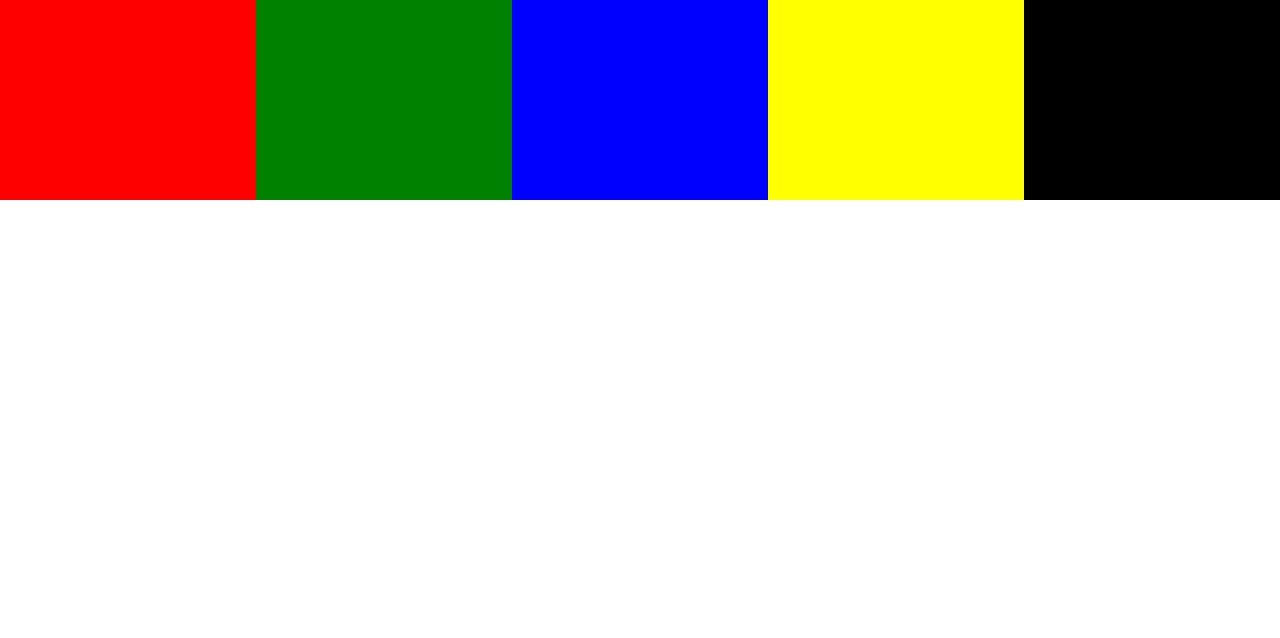
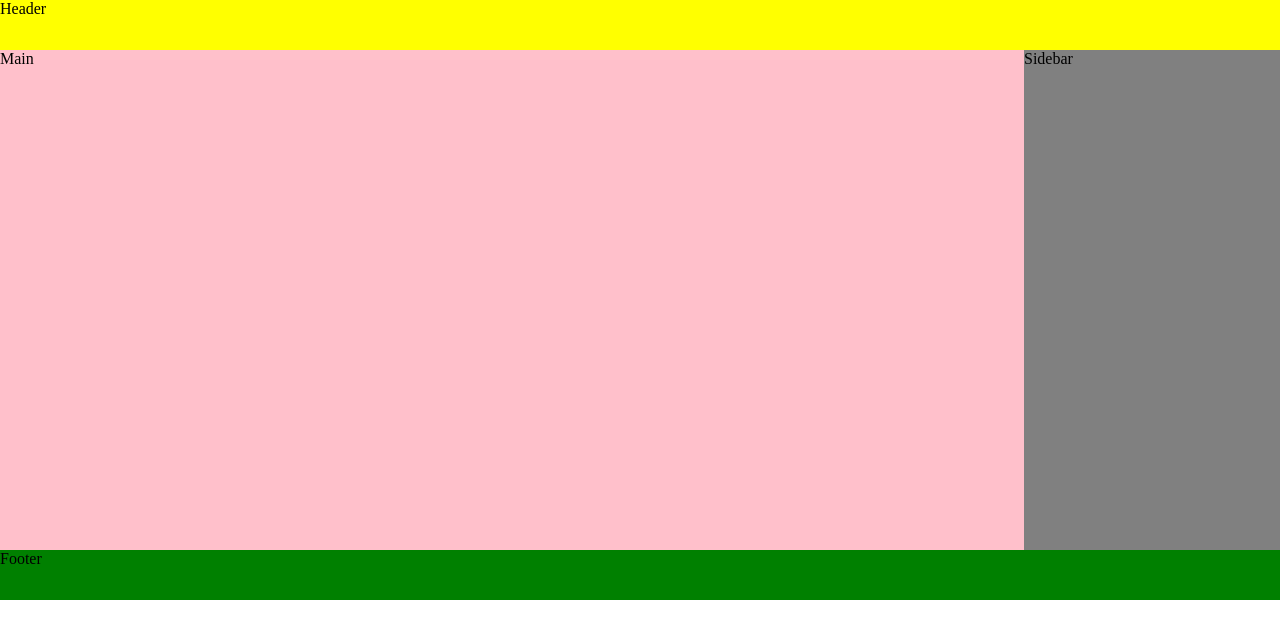
Before and after one commit to RomanHrynko/Gromcode, a plain HTML site: page index.html in a window 1280 px wide. Drawn offline with nearby package versions, Linux system fonts and the light colour scheme.

Commit message:
lesson 9 task 3

```diff
--- a/index.html
+++ b/index.html
@@ -2,21 +2,20 @@
 <html lang="en">
   <head>
     <meta charset="UTF-8" />
-    <title>Block</title>
+    <title>Document</title>
     <link
       rel="stylesheet"
       href="https://cdnjs.cloudflare.com/ajax/libs/normalize/8.0.1/normalize.min.css"
       integrity="sha256-l85OmPOjvil/SOvVt3HnSSjzF1TUMyT9eV0c2BzEGzU="
       crossorigin="anonymous"
     />
-    <link rel="stylesheet" href="style.css" />
+    <link rel="stylesheet" href="style.css">
   </head>
 
   <body>
-    <div class="block_red"></div>
-    <div class="block_green"></div>
-    <div class="block_blue"></div>
-    <div class="block_yellow"></div>
-    <div class="block_black"></div>
+    <header class="header">Header</header>
+    <main class="content">Main</main>
+    <aside class="sidebar">Sidebar</aside>
+    <footer class="footer">Footer</footer>
   </body>
 </html>
--- a/style.css
+++ b/style.css
@@ -1,23 +1,21 @@
-* {
-  box-sizing: border-box;
-}
-div {
-  height: 200px;
-  width: 20%;
-  float: left;
-}
-.block_red {
-  background-color: red;
-}
-.block_green {
-  background-color: green;
-}
-.block_blue {
-  background-color: blue;
-}
-.block_yellow {
+.header {
+  height: 50px;
   background-color: yellow;
 }
-.block_black {
-  background-color: black;
+.footer {
+height: 50px;
+background-color: green;
+clear: both;
 }
+.content, .sidebar {
+  float: left;
+  height: 500px;
+}
+.content {
+  width: 80%;
+  background-color: pink;
+}
+.sidebar {
+  width: 20%;
+  background-color: grey;
+}
```
